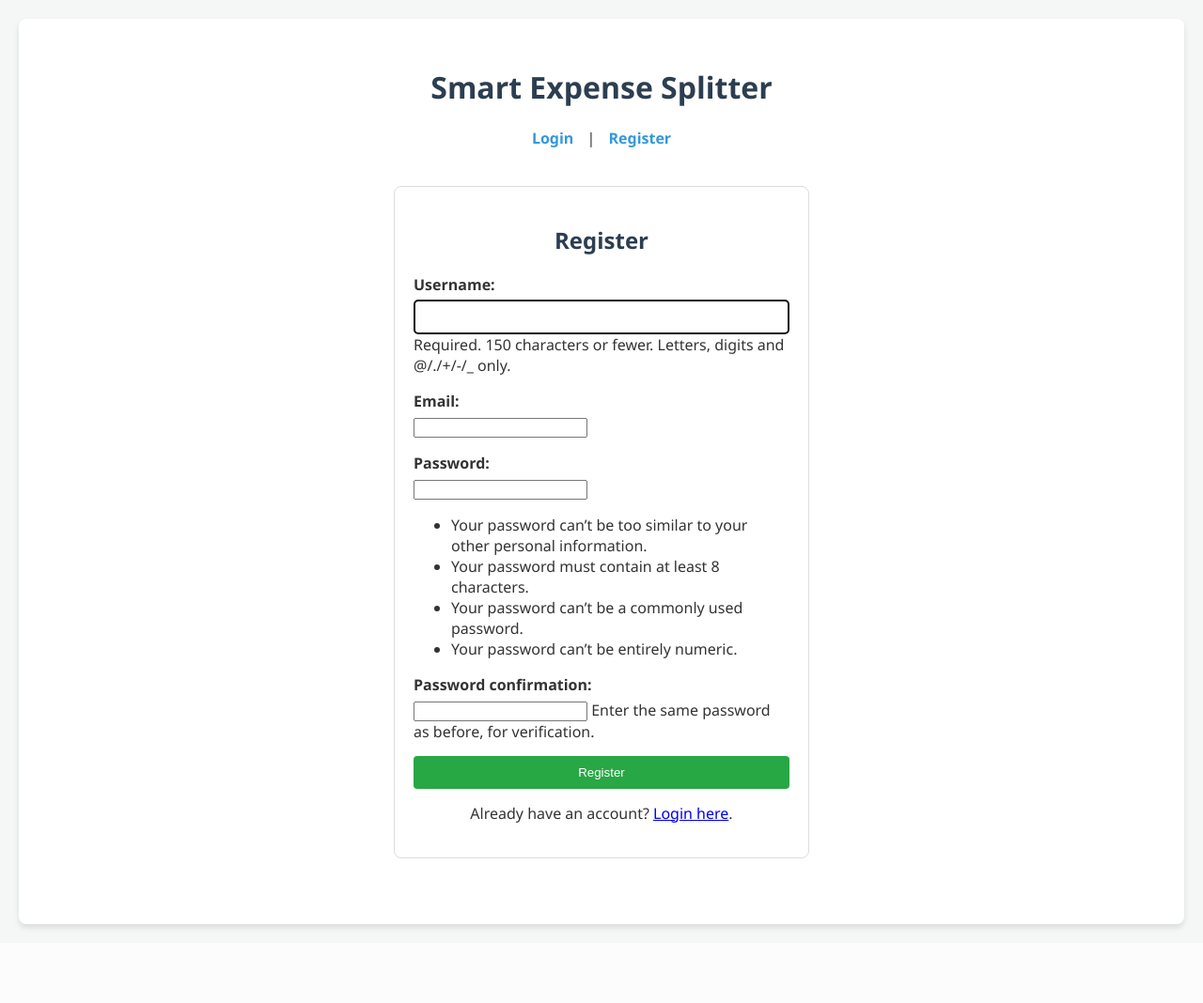
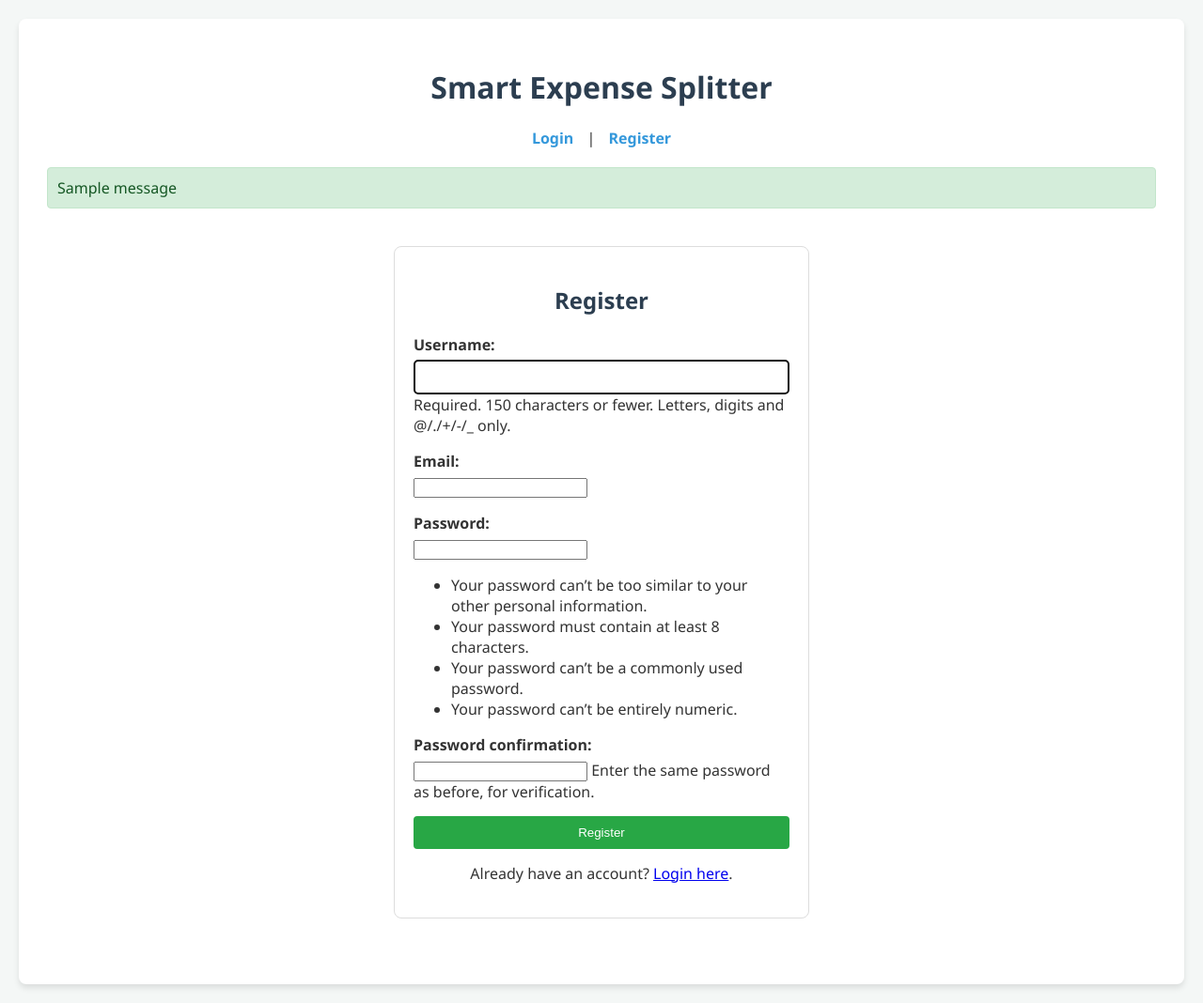
Before and after one commit to harshalkolhe1704/expense_splitter, a Django app: page /register/ in a window 1280 px wide. Shown: the whole page at 94% size. Before the commit the page ends 991 px from the top, so only its background shows below. Run offline with Django 5.2, Linux system fonts and the light colour scheme; tables that the repository leaves empty hold one stand-in row (values such as "Sample post"); one stand-in notice (Sample message) is shown.

Commit message:
new features

```diff
--- a/expense_project/urls.py
+++ b/expense_project/urls.py
@@ -8,6 +8,6 @@ urlpatterns = [
     path('', views.add_expense, name='add'),
     path('history/', views.expense_history, name='history'),
     path('register/', views.register, name='register'),
-    path('login/', auth_views.LoginView.as_view(template_name='registration/login.html'), name='login'),
+    path('login/', views.CustomLoginView.as_view(), name='login'),
     path('logout/', auth_views.LogoutView.as_view(next_page='login'), name='logout'),
 ]
--- a/splitter/templates/splitter/base.html
+++ b/splitter/templates/splitter/base.html
@@ -27,6 +27,18 @@
             <a href="{% url 'register' %}">Register</a>
             {% endif %}
         </div>
+
+        {% if messages %}
+        <div class="messages" style="margin: 20px 0;">
+            {% for message in messages %}
+            <div class="alert {% if message.tags %}alert-{{ message.tags }}{% endif %}"
+                style="padding: 10px; border-radius: 4px; background-color: #d4edda; color: #155724; border: 1px solid #c3e6cb;">
+                {{ message }}
+            </div>
+            {% endfor %}
+        </div>
+        {% endif %}
+
         {% block content %}
         {% endblock %}
     </div>
--- a/splitter/views.py
+++ b/splitter/views.py
@@ -3,6 +3,14 @@ from .models import Expense
 from .forms import ExpenseForm, UserRegistrationForm
 from django.contrib.auth.decorators import login_required
 from django.contrib import messages
+from django.contrib.auth.views import LoginView
+
+class CustomLoginView(LoginView):
+    template_name = 'registration/login.html'
+
+    def form_valid(self, form):
+        messages.success(self.request, 'Login successful!')
+        return super().form_valid(form)
 
 def register(request):
     if request.method == 'POST':
```
Also changed, not shown: db.sqlite3.
